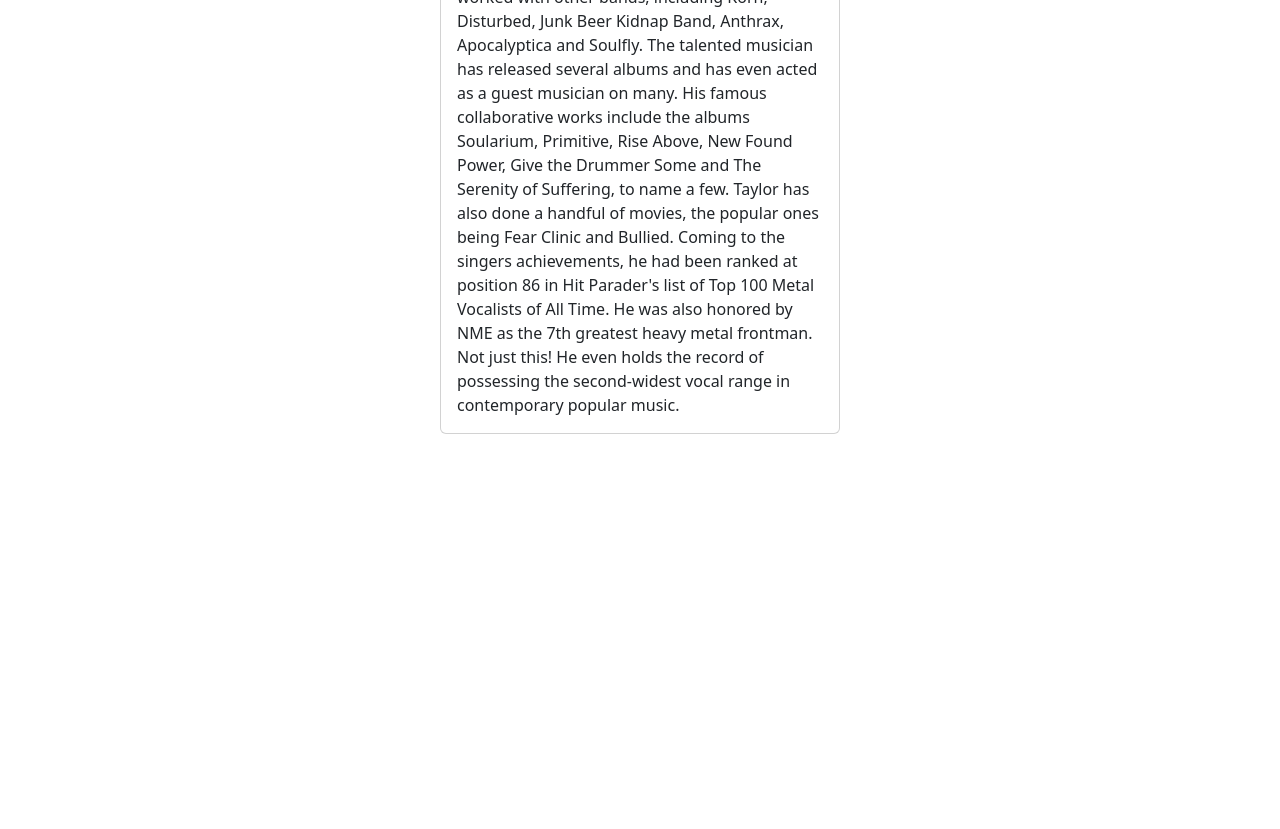
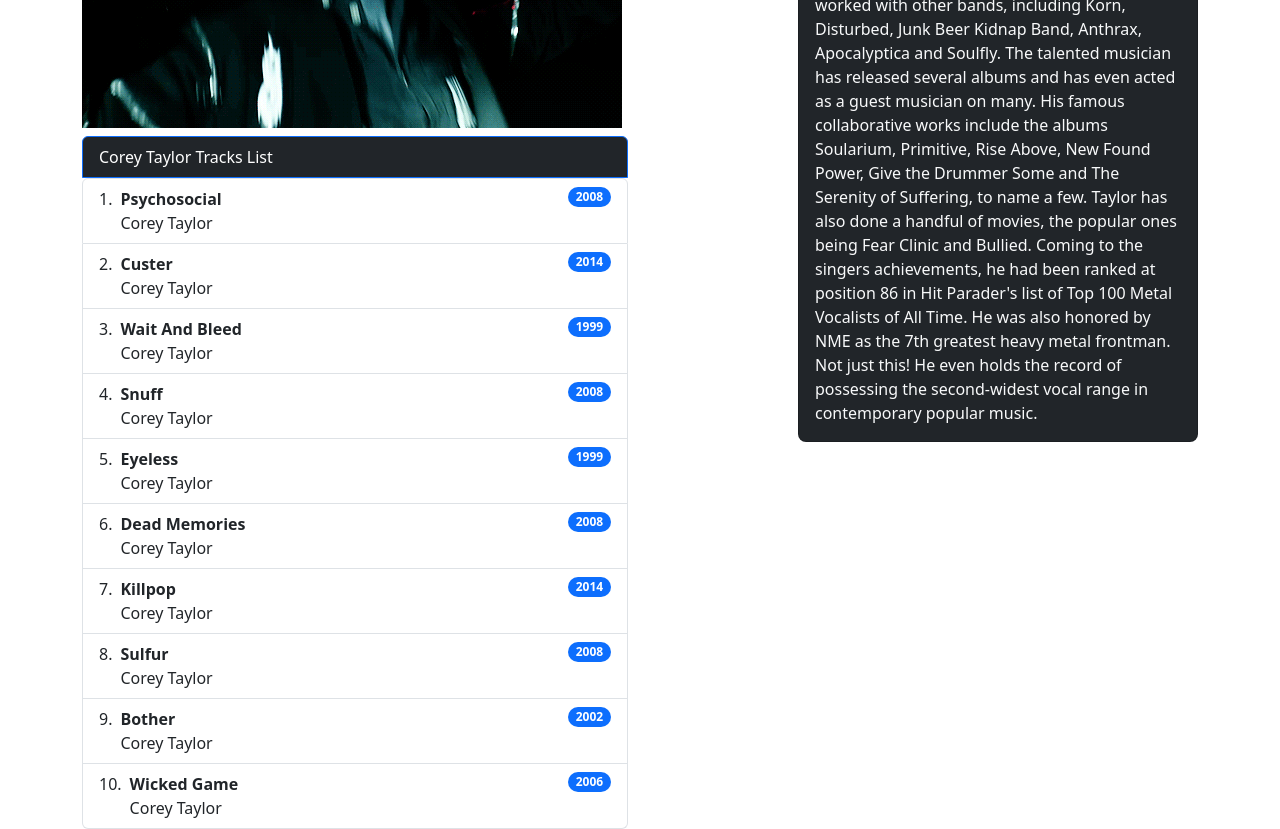
Before and after one commit to ErfanKhansari/Bootstrap_project, a website: page corey.html in a window 1280 px wide. Shown: the part 400-1229 px from the top of the page. Before the commit the page ends 834 px from the top, so only its background shows below. Drawn offline with Linux system fonts and the light colour scheme.

Commit message:
Corey html changed

```diff
--- a/corey.html
+++ b/corey.html
@@ -12,13 +12,90 @@
 <body>
     <div class="container">
         <div class="row">
+            <div class="col-lg-6">
+                <img src="./assets/img/coreygif.gif" class="img-fluid mt-2" alt="...">
+                <ul class="list-group">
+                    <li class="list-group-item active bg-dark mt-2" aria-current="true">Corey Taylor Tracks List</li>
+                    <ol class="list-group list-group-numbered ">
+                        <li class="list-group-item d-flex justify-content-between align-items-start ">
+                          <div class="ms-2 me-auto ">
+                            <div class="fw-bold">Psychosocial</div>
+                            Corey Taylor
+                          </div>
+                          <span class="badge bg-primary rounded-pill">2008</span>
+                        </li>
+                        <li class="list-group-item d-flex justify-content-between align-items-start ">
+                          <div class="ms-2 me-auto">
+                            <div class="fw-bold">Custer</div>
+                            Corey Taylor
+                          </div>
+                          <span class="badge bg-primary rounded-pill">2014</span>
+                        </li>
+                        <li class="list-group-item d-flex justify-content-between align-items-start">
+                          <div class="ms-2 me-auto">
+                            <div class="fw-bold">Wait And Bleed</div>
+                            Corey Taylor
+                          </div>
+                          <span class="badge bg-primary rounded-pill">1999</span>
+                        </li>
+                        <li class="list-group-item d-flex justify-content-between align-items-start">
+                            <div class="ms-2 me-auto">
+                              <div class="fw-bold">Snuff</div>
+                              Corey Taylor
+                            </div>
+                            <span class="badge bg-primary rounded-pill">2008</span>
+                          </li>
+                          <li class="list-group-item d-flex justify-content-between align-items-start">
+                            <div class="ms-2 me-auto">
+                              <div class="fw-bold">Eyeless</div>
+                              Corey Taylor
+                            </div>
+                            <span class="badge bg-primary rounded-pill">1999</span>
+                          </li>
+                          <li class="list-group-item d-flex justify-content-between align-items-start">
+                            <div class="ms-2 me-auto">
+                              <div class="fw-bold">Dead Memories</div>
+                              Corey Taylor
+                            </div>
+                            <span class="badge bg-primary rounded-pill">2008</span>
+                          </li>
+                          <li class="list-group-item d-flex justify-content-between align-items-start">
+                            <div class="ms-2 me-auto">
+                              <div class="fw-bold">Killpop</div>
+                              Corey Taylor
+                            </div>
+                            <span class="badge bg-primary rounded-pill">2014</span>
+                          </li>
+                          <li class="list-group-item d-flex justify-content-between align-items-start">
+                            <div class="ms-2 me-auto">
+                              <div class="fw-bold">Sulfur</div>
+                              Corey Taylor
+                            </div>
+                            <span class="badge bg-primary rounded-pill">2008</span>
+                          </li>
+                          <li class="list-group-item d-flex justify-content-between align-items-start">
+                            <div class="ms-2 me-auto">
+                              <div class="fw-bold">Bother</div>
+                              Corey Taylor
+                            </div>
+                            <span class="badge bg-primary rounded-pill">2002</span>
+                          </li>
+                          <li class="list-group-item d-flex justify-content-between align-items-start">
+                            <div class="ms-2 me-auto">
+                              <div class="fw-bold">Wicked Game</div>
+                              Corey Taylor
+                            </div>
+                            <span class="badge bg-primary rounded-pill">2006</span>
+                          </li>
 
-                <div class="col">
-                   <div style="display: flex; justify-content: center;">
-                    <div class="card" style="width: 25rem;">
-                        <img src="./assets/img/Corey-Taylor-Katja-OgrinRedferns-.png" class="card-img-top" alt="...">
+                      </ol>
+            </div>
+                <div class="col-lg-6">
+                   <div style="display: flex; justify-content: end;">
+                    <div class="card mt-2 bg-dark rounded-bottom-3" style="width: 25rem;">
+                        <img src="./assets/img/Corey-Taylor-Katja-OgrinRedferns-.png" class="card-img-top rounded-top-3" alt="...">
                         <div class="card-body">
-                            <p class="card-text">Corey Todd Taylor, popularly known as The Boogie Knight and The Grim
+                            <p class="card-text text-light">Corey Todd Taylor, popularly known as The Boogie Knight and The Grim
                                 Chopper, is an American singer, songwriter, musician, actor and author. He is best known as
                                 the lead vocalist and lyricist of the heavy metal band Slipknot as well as the hard rock
                                 band Stone Sour. He has also worked with other bands, including Korn, Disturbed, Junk Beer
```
